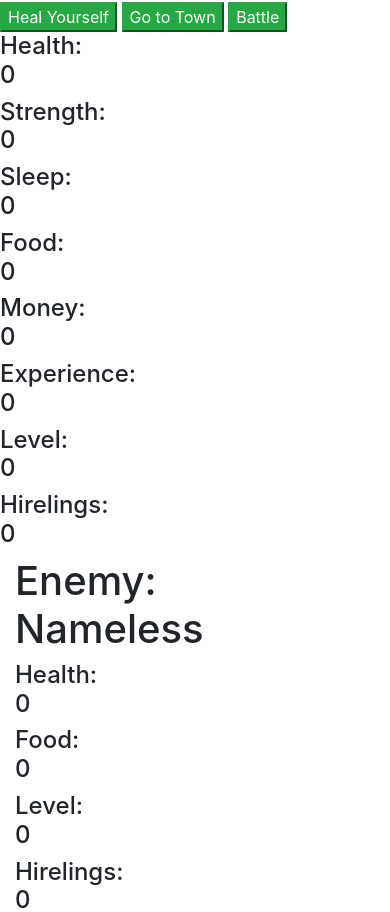
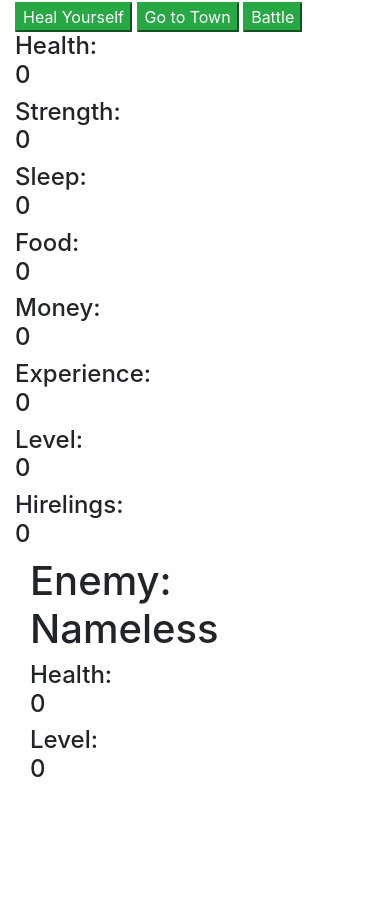
Before and after one commit to mtaylorpdx/FunctionalRPGing, a website built with webpack: page src/index.html in a window 390 px wide. Shown: the part 188-1100 px from the top of the page. After the commit the page ends 980 px from the top, so only its background shows below. Built offline with nearby package versions, Linux system fonts and the light colour scheme.

Commit message:
create enemy state
Co-authored-by: Rachel Schieferstein <violenza@gmail.com>
Co-authored-by: Alex Skreen <skreenalex@gmail.com>
Co-authored-by: Hristo Dzhambov <dzhambov@hotmail.com>

```diff
--- a/src/game.js
+++ b/src/game.js
@@ -32,7 +32,7 @@ export const enemyTown1MinHP = 10;
 
 // export const initialEnemyValues = {name: bossNameArray[Math.floor(Math.random() * 3) + 0], health: Math.floor(Math.random() * (enemyTown1MaxHP - enemyTown1MinHP)) + enemyTown1MinHP,  };
 
-export const initialEnemyValues = {name: "No Name", health: 0 };
+export const initialEnemyValues = {name: "No Name", health: 0, town: "" };
 
 
 
@@ -60,6 +60,10 @@ export const initialEnemyValues = {name: "No Name", health: 0 };
 export const player1 = storeState(initialCharValues);
 export const enemy = storeState(initialEnemyValues);
 export const game = storeState(initialGameValues);
+
+export const enemyTown = changeState("town");
+export const portland = enemyTown("portland");
+export const newState324344 = enemy(portland);
 
 export const toEat = changeState("food");
 export const hamburger = toEat(10);
--- a/src/index.html
+++ b/src/index.html
@@ -20,7 +20,6 @@
       <button class="btn btn-success" id="name-submit">Submit</button>
     </form>
 
-  <div class="row">
     <div class="container">
       <h1>Character:<div id="name-value">Nameless</div></h1>
       <div class="row">
@@ -39,20 +38,14 @@
           <h4>Hirelings:<div id="hirelings-value">0</div></h4>
         </div>
       <!-- Enemy div to be shown if battle is selected -->
-      <div class="container hidden" id="Enemy">
-        <div class="col-md-6">
-        <h1>Enemy:<div id="name-value">Nameless</div></h1>
-        <h4>Health:<div id="health-value">0</div></h4>
-        <!-- <h4>Strength:<div id="strength-value">0</div></h4>
-        <h4>Sleep:<div id="sleep-value">0</div></h4> -->
-        <h4>Food:<div id="food-value">0</div></h4>
-        <!-- <h4>Money:<div id="money-value">0</div></h4>
-        <h4>Experience:<div id="experience-value">0</div></h4> -->
-        <h4>Level:<div id="level-value">0</div></h4>
-        <h4>Hirelings:<div id="hirelings-value">0</div></h4>
+        <div class="container hidden" id="Enemy">
+          <div class="col-md-6">
+            <h1>Enemy:<div id="enemy-name-value">Nameless</div></h1>
+            <h4>Health:<div id="enemy-health-value">0</div></h4>
+            <h4>Level:<div id="enemy-level-value">0</div></h4>
+          </div>
         </div>
       </div>
     </div>
-  </div>
   </body>
 </html>
--- a/src/main.js
+++ b/src/main.js
@@ -1,5 +1,5 @@
 import $ from 'jquery';
-import { giveName, game, enemy } from './../src/game.js';
+import { portland, giveName, game, enemy } from './../src/game.js';
 
 
 $(document).ready(function() {
@@ -21,9 +21,7 @@ $(document).ready(function() {
   $('#fight').click(function() {
     event.preventDefault();
     // function that will create a random opponent based off of player1's level?
-    const newEnemy = enemy();
-    console.log(newEnemy);
-    // console.log (newEnemy.name);
+    const newEnemy = enemy(portland);
     $('#enemy-name-value').text(newEnemy.name);
     $('#battle-card').show();
   });
```
